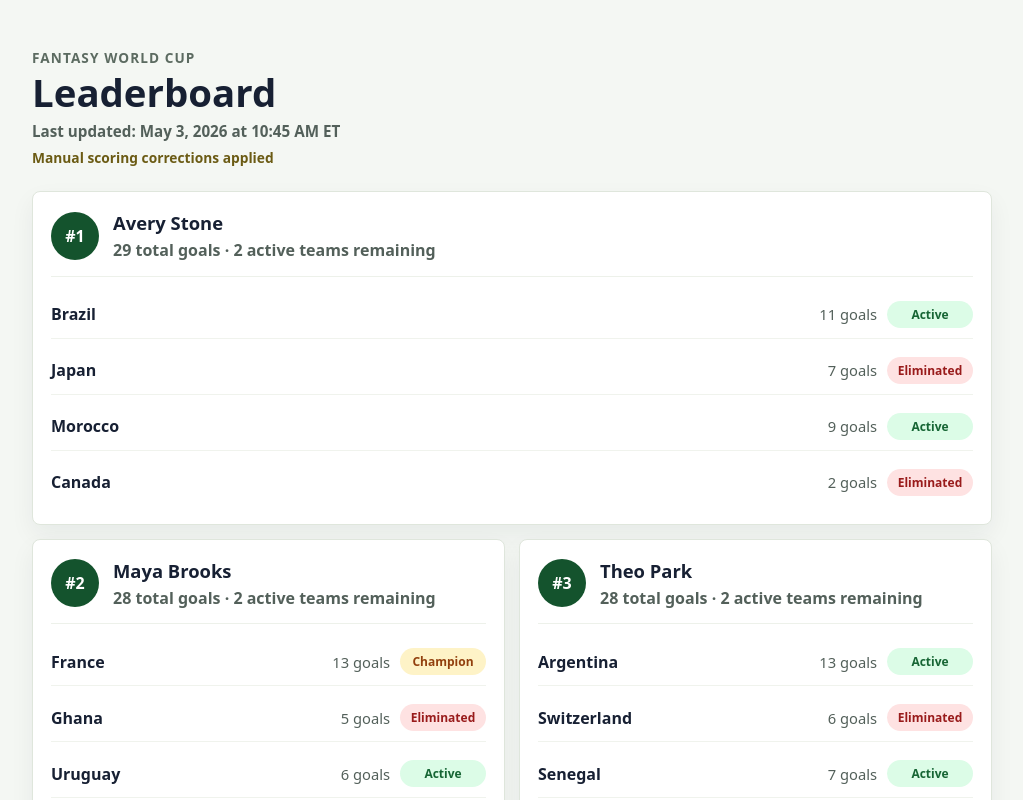
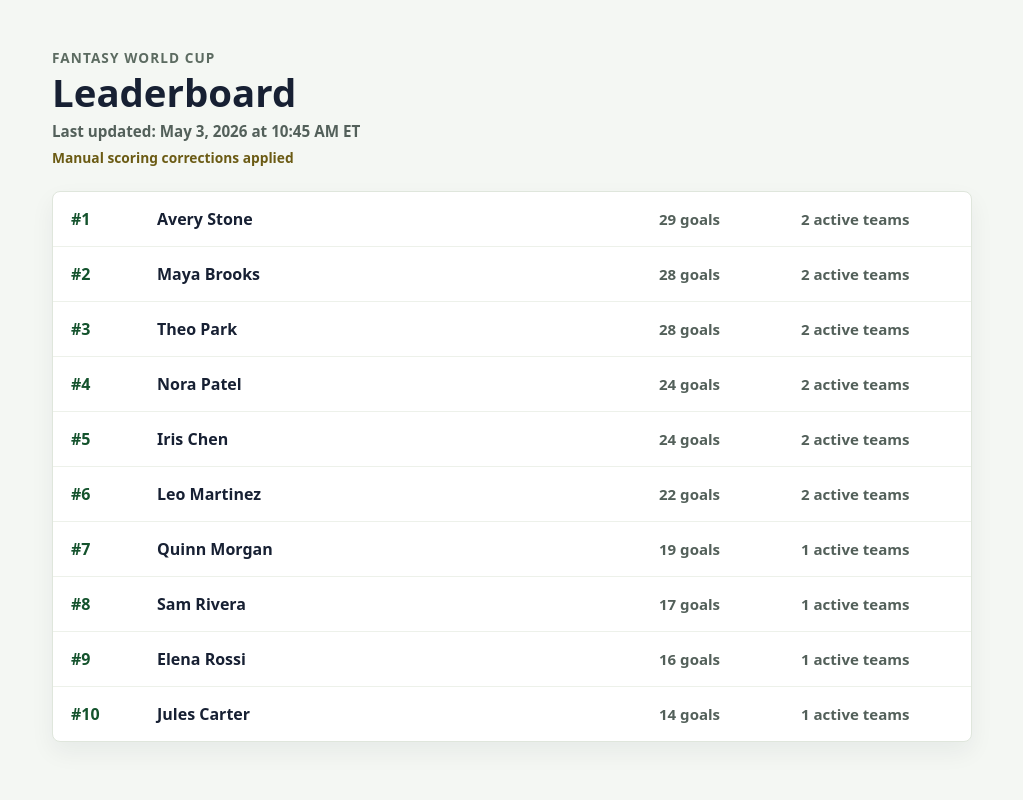
Before and after one commit to DJxCreampie/league-of-lords-world-cup-2026, a React (Vite) app: page / in a window 1280 px wide. Shown: the top 800 px of the page, without its empty margins (128-1151 px from the left). Built offline with nearby package versions, Linux system fonts and the light colour scheme.

Commit message:
Revise leaderboard to expandable rows

```diff
--- a/src/main.tsx
+++ b/src/main.tsx
@@ -1,4 +1,4 @@
-import { StrictMode } from 'react'
+import { StrictMode, useState } from 'react'
 import { createRoot } from 'react-dom/client'
 import {
   assignments,
@@ -22,8 +22,10 @@ const leaderboard = rankManagers(
 )
 const hasManualOverrides = matchScoreOverrides.length > 0 || teamGoalAdjustments.length > 0
 
-createRoot(document.getElementById('root')!).render(
-  <StrictMode>
+function App() {
+  const [selectedManagerId, setSelectedManagerId] = useState<string | null>(null)
+
+  return (
     <main className="app-shell">
       <section className="leaderboard" aria-labelledby="leaderboard-title">
         <div className="page-header">
@@ -34,32 +36,50 @@ createRoot(document.getElementById('root')!).render(
         </div>
 
         <ol className="manager-list">
-          {leaderboard.map((manager, index) => (
-            <li className="manager-card" key={manager.id}>
-              <div className="manager-summary">
-                <span className="rank">#{index + 1}</span>
-                <div>
-                  <h2>{manager.name}</h2>
-                  <p>
-                    {manager.totalGoals} total goals &middot; {manager.activeTeamsRemaining} active teams
-                    remaining
-                  </p>
-                </div>
-              </div>
+          {leaderboard.map((manager, index) => {
+            const rank = index + 1
+            const isSelected = selectedManagerId === manager.id
 
-              <ul className="team-list" aria-label={`${manager.name}'s teams`}>
+            return (
+              <li className="manager-row" key={manager.id}>
+                <button
+                  className="manager-toggle"
+                  type="button"
+                  aria-expanded={isSelected}
+                  onClick={() => setSelectedManagerId(isSelected ? null : manager.id)}
+                >
+                  <span className="rank">#{rank}</span>
+                  <span className="manager-name">{manager.name}</span>
+                  <span className="manager-total">{manager.totalGoals} goals</span>
+                  <span className="manager-active">
+                    {manager.activeTeamsRemaining} active teams
+                  </span>
+                </button>
+
+                {isSelected && (
+                  <section className="manager-detail" aria-label={`${manager.name} detail`}>
+                    <ul className="detail-team-list" aria-label={`${manager.name} detail teams`}>
                       {manager.teams.map((team) => (
-                  <li className="team-row" key={team.id}>
+                        <li className="detail-team-row" key={team.id}>
                           <span className="team-name">{team.name}</span>
                           <span className="team-goals">{team.goals} goals</span>
                           <span className={`status ${team.status}`}>{team.status}</span>
                         </li>
                       ))}
                     </ul>
+                  </section>
+                )}
               </li>
-          ))}
+            )
+          })}
         </ol>
       </section>
     </main>
+  )
+}
+
+createRoot(document.getElementById('root')!).render(
+  <StrictMode>
+    <App />
   </StrictMode>,
 )
--- a/src/style.css
+++ b/src/style.css
@@ -18,7 +18,7 @@ body {
 }
 
 .leaderboard {
-  width: min(100%, 960px);
+  width: min(100%, 920px);
   margin: 0 auto;
 }
 
@@ -59,79 +59,96 @@ h1 {
 }
 
 .manager-list,
-.team-list {
+.detail-team-list {
   list-style: none;
   margin: 0;
   padding: 0;
 }
 
 .manager-list {
-  display: grid;
-  gap: 14px;
-}
-
-.manager-card {
-  background: #ffffff;
+  overflow: hidden;
   border: 1px solid #dfe6dc;
   border-radius: 8px;
-  padding: 18px;
+  background: #ffffff;
   box-shadow: 0 10px 24px rgb(23 32 51 / 0.06);
 }
 
-.manager-summary {
-  display: flex;
+.manager-row + .manager-row {
+  border-top: 1px solid #edf1ea;
+}
+
+.manager-toggle {
+  width: 100%;
+  appearance: none;
+  border: 0;
+  background: transparent;
+  color: inherit;
+  cursor: pointer;
+  display: grid;
+  grid-template-columns: 72px minmax(0, 1fr) 128px 152px;
   align-items: center;
   gap: 14px;
-  padding-bottom: 14px;
-  border-bottom: 1px solid #edf1ea;
+  padding: 16px 18px;
+  font: inherit;
+  text-align: left;
+}
+
+.manager-toggle:hover,
+.manager-toggle:focus-visible {
+  background: #f8faf6;
+}
+
+.manager-toggle:focus-visible {
+  outline: 3px solid #bbf7d0;
+  outline-offset: -3px;
 }
 
 .rank {
-  display: grid;
-  place-items: center;
-  flex: 0 0 48px;
-  width: 48px;
-  height: 48px;
-  border-radius: 50%;
-  background: #14532d;
-  color: #ffffff;
+  color: #14532d;
   font-weight: 800;
 }
 
-h2 {
-  margin: 0;
-  font-size: 1.15rem;
+.manager-name {
+  min-width: 0;
+  font-size: 1rem;
+  font-weight: 800;
 }
 
-.manager-summary p {
-  margin: 4px 0 0;
+.manager-total,
+.manager-active {
   color: #53605a;
+  font-size: 0.94rem;
   font-weight: 700;
-  line-height: 1.4;
+  white-space: nowrap;
 }
 
-.team-list {
-  display: grid;
-  gap: 8px;
-  margin-top: 14px;
+.manager-detail {
+  border-top: 1px solid #edf1ea;
+  background: #fbfcfa;
+  padding: 6px 18px 14px 104px;
 }
 
-.team-row {
+.detail-team-list {
+  display: grid;
+  gap: 6px;
+}
+
+.detail-team-row {
   display: grid;
   grid-template-columns: minmax(0, 1fr) auto auto;
   align-items: center;
   gap: 10px;
-  padding: 10px 0;
-  border-bottom: 1px solid #f0f3ed;
+  border-radius: 8px;
+  padding: 9px 10px;
+  font-weight: 700;
 }
 
-.team-row:last-child {
-  border-bottom: 0;
+.detail-team-row:nth-child(odd) {
+  background: #f3f7f0;
 }
 
 .team-name {
   min-width: 0;
-  font-weight: 700;
 }
 
 .team-goals {
@@ -169,26 +186,37 @@ h2 {
   .app-shell {
     padding: 48px 24px;
   }
-
-  .manager-list {
-    grid-template-columns: repeat(2, minmax(0, 1fr));
-  }
-
-  .manager-card:first-child {
-    grid-column: 1 / -1;
-  }
 }
 
-@media (max-width: 480px) {
+@media (max-width: 640px) {
   h1 {
     font-size: 2rem;
   }
 
-  .manager-card {
+  .manager-toggle {
+    grid-template-columns: 54px minmax(0, 1fr);
+    gap: 6px 12px;
     padding: 14px;
   }
 
-  .team-row {
+  .manager-total,
+  .manager-active {
+    font-size: 0.9rem;
+  }
+
+  .manager-total {
+    grid-column: 2;
+  }
+
+  .manager-active {
+    grid-column: 2;
+  }
+
+  .manager-detail {
+    padding: 8px 14px 14px 68px;
+  }
+
+  .detail-team-row {
     grid-template-columns: minmax(0, 1fr) auto;
   }
 
```
Lines whose indentation alone changed are shown as unchanged.
